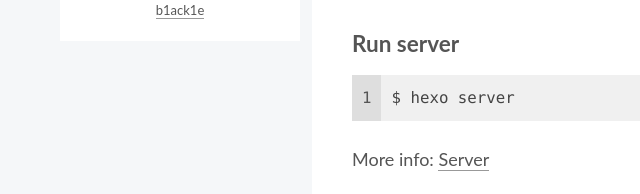
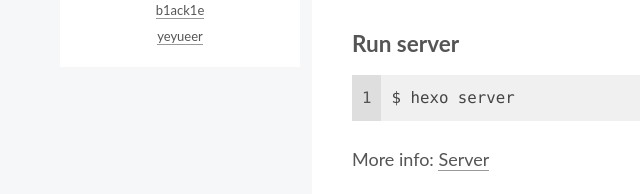
Before and after one commit to voxzz/voxzz.github.io, a plain HTML site: page 2021/07/06/hello-world/index.html in a window 1280 px wide. Both pictures are taken after a click on the item "站点概览". Shown: the part 536-730 px from the top of the page, 0-640 px from the left. Drawn offline with nearby package versions, Linux system fonts and the light colour scheme.

Commit message:
Site updated: 2021-07-10 14:28:57

```diff
--- a/2021/07/06/hello-world/index.html
+++ b/2021/07/06/hello-world/index.html
@@ -184,6 +184,9 @@
         <li class="links-of-blogroll-item">
           <a href="https://b1ack1e.github.io/" title="https:&#x2F;&#x2F;b1ack1e.github.io" rel="noopener" target="_blank">b1ack1e</a>
         </li>
+        <li class="links-of-blogroll-item">
+          <a href="https://yeyueer.github.io/" title="https:&#x2F;&#x2F;yeyueer.github.io&#x2F;" rel="noopener" target="_blank">yeyueer</a>
+        </li>
     </ul>
   </div>
 
```
Also changed, not shown: archives/2021/07/index.html (+3 -0 lines), archives/2021/index.html (+3 -0 lines), archives/index.html (+3 -0 lines), categories/index.html (+3 -0 lines), index.html (+3 -0 lines), tags/index.html (+3 -0 lines).
